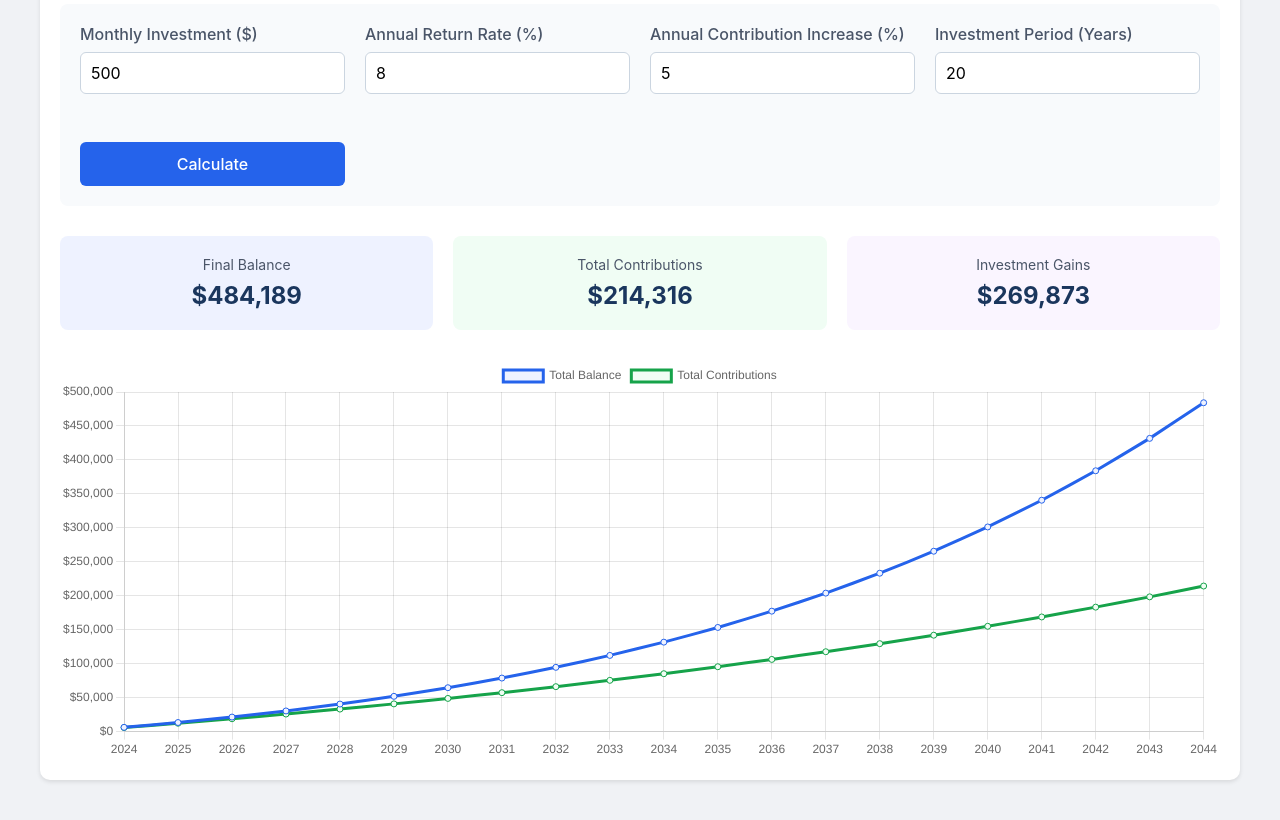
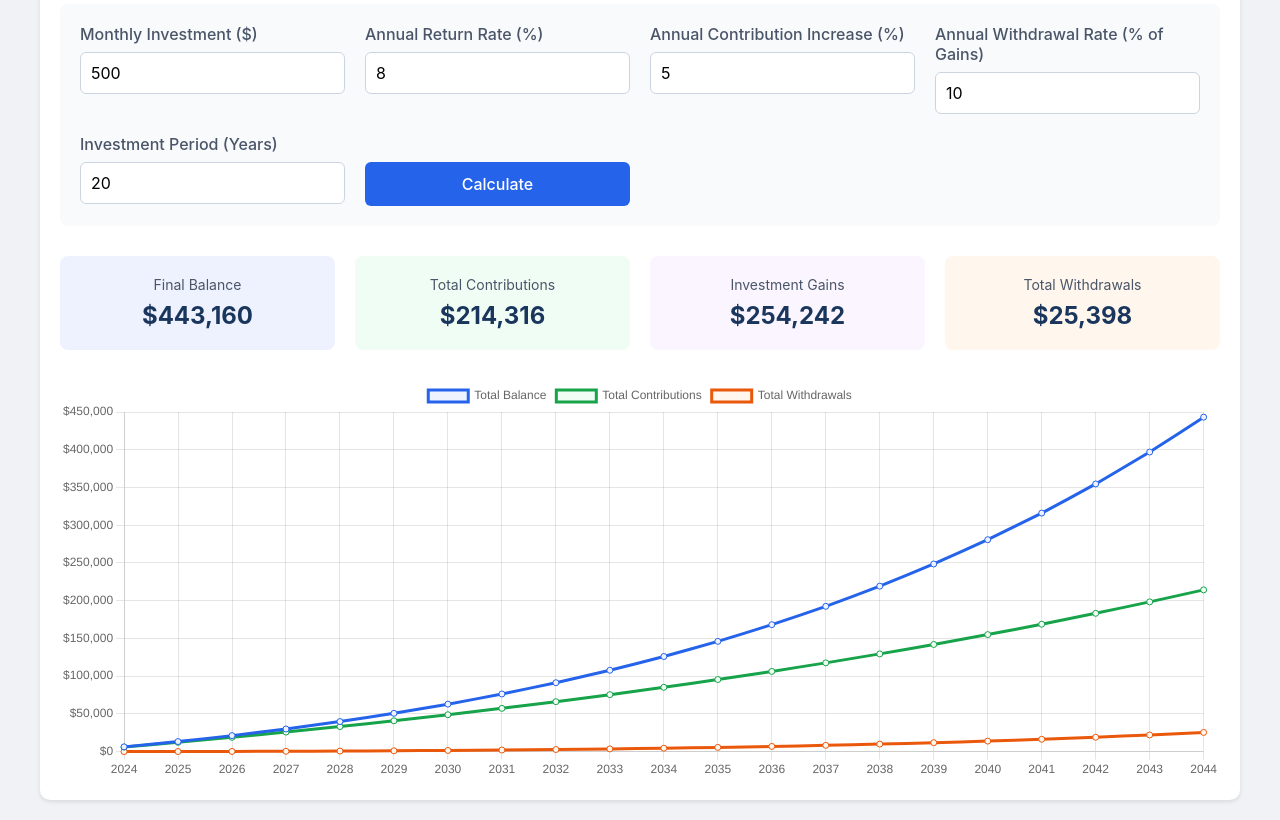
Before and after one commit to firedawns/investing, a plain HTML site: page index.html in a window 1280 px wide. Shown: the part 95-915 px from the top of the page. Drawn offline with nearby package versions, Linux system fonts and the light colour scheme.

Commit message:
Update index.html

```diff
--- a/index.html
+++ b/index.html
@@ -3,7 +3,7 @@
 <head>
     <meta charset="UTF-8">
     <meta name="viewport" content="width=device-width, initial-scale=1.0">
-    <title>Investment Growth Calculator</title>
+    <title>Investment Growth Calculator with Withdrawals</title>
     <script src="https://cdnjs.cloudflare.com/ajax/libs/Chart.js/3.7.0/chart.min.js"></script>
     <style>
         * {
@@ -90,17 +90,10 @@
             text-align: center;
         }
 
-        .result-card.balance {
-            background-color: #eef2ff;
-        }
-
-        .result-card.contributions {
-            background-color: #f0fdf4;
-        }
-
-        .result-card.gains {
-            background-color: #faf5ff;
-        }
+        .result-card.balance { background-color: #eef2ff; }
+        .result-card.contributions { background-color: #f0fdf4; }
+        .result-card.gains { background-color: #faf5ff; }
+        .result-card.withdrawals { background-color: #fff7ed; }
 
         .result-label {
             color: #4a5568;
@@ -122,7 +115,7 @@
 </head>
 <body>
     <div class="container">
-        <h1>Investment Growth Calculator</h1>
+        <h1>Investment Growth Calculator with Withdrawals</h1>
 
         <div class="input-section">
             <div class="input-group">
@@ -136,6 +129,10 @@
             <div class="input-group">
                 <label for="contributionIncrease">Annual Contribution Increase (%)</label>
                 <input type="number" id="contributionIncrease" value="5" min="0" max="100" step="0.1">
+            </div>
+            <div class="input-group">
+                <label for="withdrawalRate">Annual Withdrawal Rate (% of Gains)</label>
+                <input type="number" id="withdrawalRate" value="10" min="0" max="100" step="0.1">
             </div>
             <div class="input-group">
                 <label for="years">Investment Period (Years)</label>
@@ -160,6 +157,10 @@
                 <div class="result-label">Investment Gains</div>
                 <div class="result-value" id="totalGains">$0</div>
             </div>
+            <div class="result-card withdrawals">
+                <div class="result-label">Total Withdrawals</div>
+                <div class="result-value" id="totalWithdrawals">$0</div>
+            </div>
         </div>
 
         <div class="chart-container">
@@ -174,22 +175,36 @@
             const monthlyContributionStart = parseFloat(document.getElementById('initialAmount').value);
             const annualReturnRate = parseFloat(document.getElementById('returnRate').value) / 100;
             const contributionIncrease = parseFloat(document.getElementById('contributionIncrease').value) / 100;
+            const withdrawalRate = parseFloat(document.getElementById('withdrawalRate').value) / 100;
             const years = parseInt(document.getElementById('years').value);
 
             const monthlyRate = annualReturnRate / 12;
             let monthlyContribution = monthlyContributionStart;
             let balance = 0;
             let totalContributions = 0;
+            let totalWithdrawals = 0;
+            let previousYearBalance = 0;
 
             const data = [];
 
             for (let year = 0; year <= years; year++) {
                 let yearlyBalance = balance;
                 let yearlyContribution = 0;
+                let yearStartBalance = yearlyBalance;
 
                 for (let month = 0; month < 12; month++) {
                     yearlyBalance = (yearlyBalance + monthlyContribution) * (1 + monthlyRate);
                     yearlyContribution += monthlyContribution;
+                }
+
+                // Calculate and apply withdrawal at year end
+                if (year > 0) {
+                    const yearlyGain = yearlyBalance - yearStartBalance - yearlyContribution;
+                    if (yearlyGain > 0) {
+                        const withdrawal = yearlyGain * withdrawalRate;
+                        yearlyBalance -= withdrawal;
+                        totalWithdrawals += withdrawal;
+                    }
                 }
 
                 balance = yearlyBalance;
@@ -198,10 +213,12 @@
                 data.push({
                     year: 2024 + year,
                     balance: Math.round(yearlyBalance),
-                    contributions: Math.round(totalContributions)
+                    contributions: Math.round(totalContributions),
+                    withdrawals: Math.round(totalWithdrawals)
                 });
 
                 monthlyContribution *= (1 + contributionIncrease);
+                previousYearBalance = yearlyBalance;
             }
 
             return data;
@@ -221,7 +238,9 @@
 
             document.getElementById('finalBalance').textContent = formatCurrency(finalData.balance);
             document.getElementById('totalContributions').textContent = formatCurrency(finalData.contributions);
-            document.getElementById('totalGains').textContent = formatCurrency(finalData.balance - finalData.contributions);
+            document.getElementById('totalWithdrawals').textContent = formatCurrency(finalData.withdrawals);
+            document.getElementById('totalGains').textContent =
+                formatCurrency(finalData.balance - finalData.contributions + finalData.withdrawals);
 
             updateChart(data);
         }
@@ -248,6 +267,13 @@
                         data: data.map(d => d.contributions),
                         borderColor: '#16a34a',
                         backgroundColor: '#f0fdf4',
+                        fill: false,
+                        tension: 0.1
+                    }, {
+                        label: 'Total Withdrawals',
+                        data: data.map(d => d.withdrawals),
+                        borderColor: '#ea580c',
+                        backgroundColor: '#fff7ed',
                         fill: false,
                         tension: 0.1
                     }]
```
